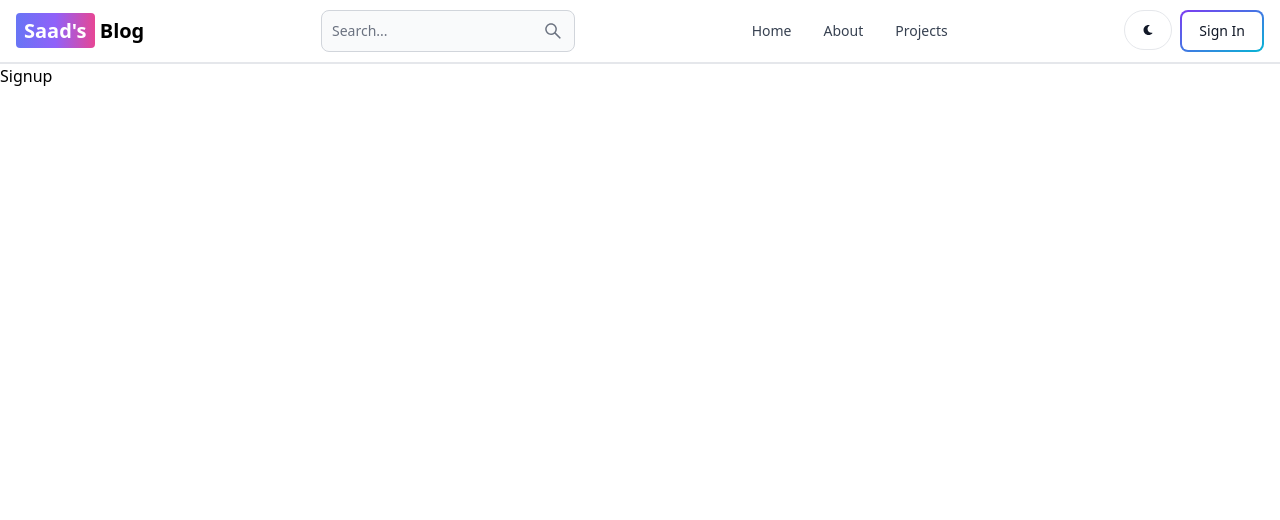
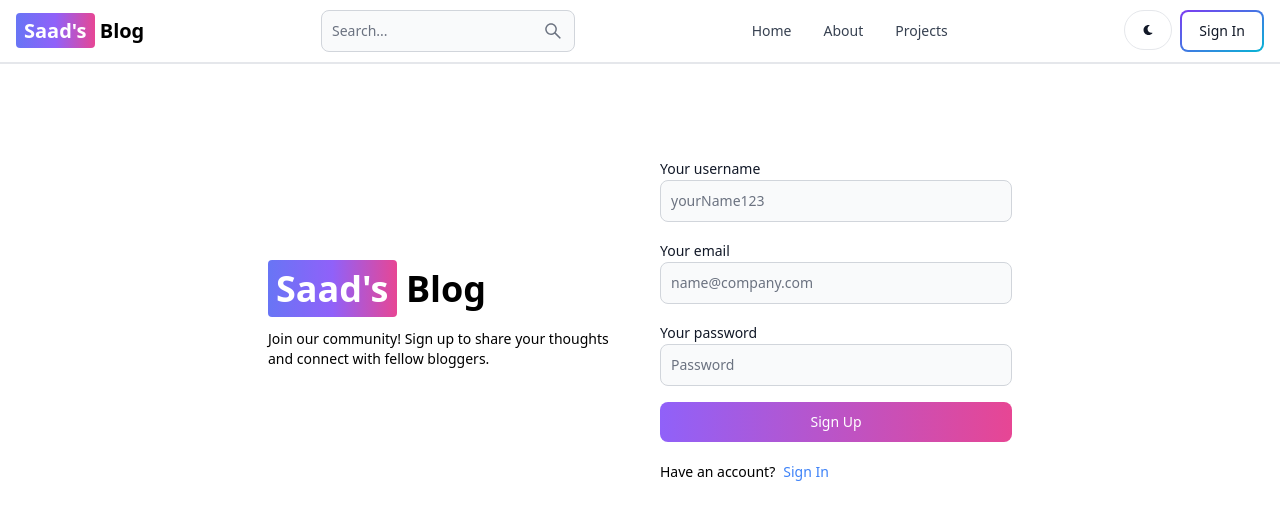
Before and after one commit to saadali0987/fullstack-Blog-project, a React (Vite) app in the folder frontend/: page /signup in a window 1280 px wide. Shown: the top 520 px of the page. Built offline with nearby package versions, Linux system fonts and the light colour scheme.

Commit message:
completed Sign up page UI

```diff
--- a/frontend/src/pages/Signup.jsx
+++ b/frontend/src/pages/Signup.jsx
@@ -1,8 +1,58 @@
+import { Button, Label, TextInput } from 'flowbite-react'
 import React from 'react'
+import { Link } from 'react-router-dom'
 
 const Signup = () => {
   return (
-    <div>Signup</div>
+    <div className='min-h-screen mt-20'>
+      <div className='p-3 mx-auto flex flex-col md:flex-row md:items-center max-w-3xl gap-10'>
+        {/* left side */}
+        <div className='flex-1'>
+          <Link to="/" className='font-bold dark:text-white text-4xl'>
+            <span className='bg-gradient-to-r from-indigo-500 via-purple-500 to-pink-500 rounded px-2 py-1 text-white'>Saad's</span> Blog
+          </Link>
+          <p className='text-sm mt-5'>Join our community! Sign up to share your thoughts and connect with fellow bloggers.</p>
+        </div>
+
+
+        {/* right side */}
+        <div className='flex-1'>
+          <form className='flex flex-col gap-4'>
+            <div>
+              <Label value='Your username' />
+              <TextInput
+                type='text'
+                placeholder='yourName123'
+                id='username'
+              />
+            </div>
+            <div>
+              <Label value='Your email' />
+              <TextInput
+                type='text'
+                placeholder='name@company.com'
+                id='email'
+              />
+            </div>
+            <div>
+              <Label value='Your password' />
+              <TextInput
+                type='text'
+                placeholder='Password'
+                id='password'
+              />
+            </div>
+
+            <Button className='text-bold text-white' gradientDuoTone="purpleToPink" type='submit' >Sign Up</Button>
+          </form>
+
+          <div className='flex gap-2 text-sm mt-5'>
+            <span>Have an account?</span>
+            <Link className='text-blue-500' to="/signin">Sign In</Link>
+          </div>
+        </div>
+      </div>
+    </div>
   )
 }
 
```
